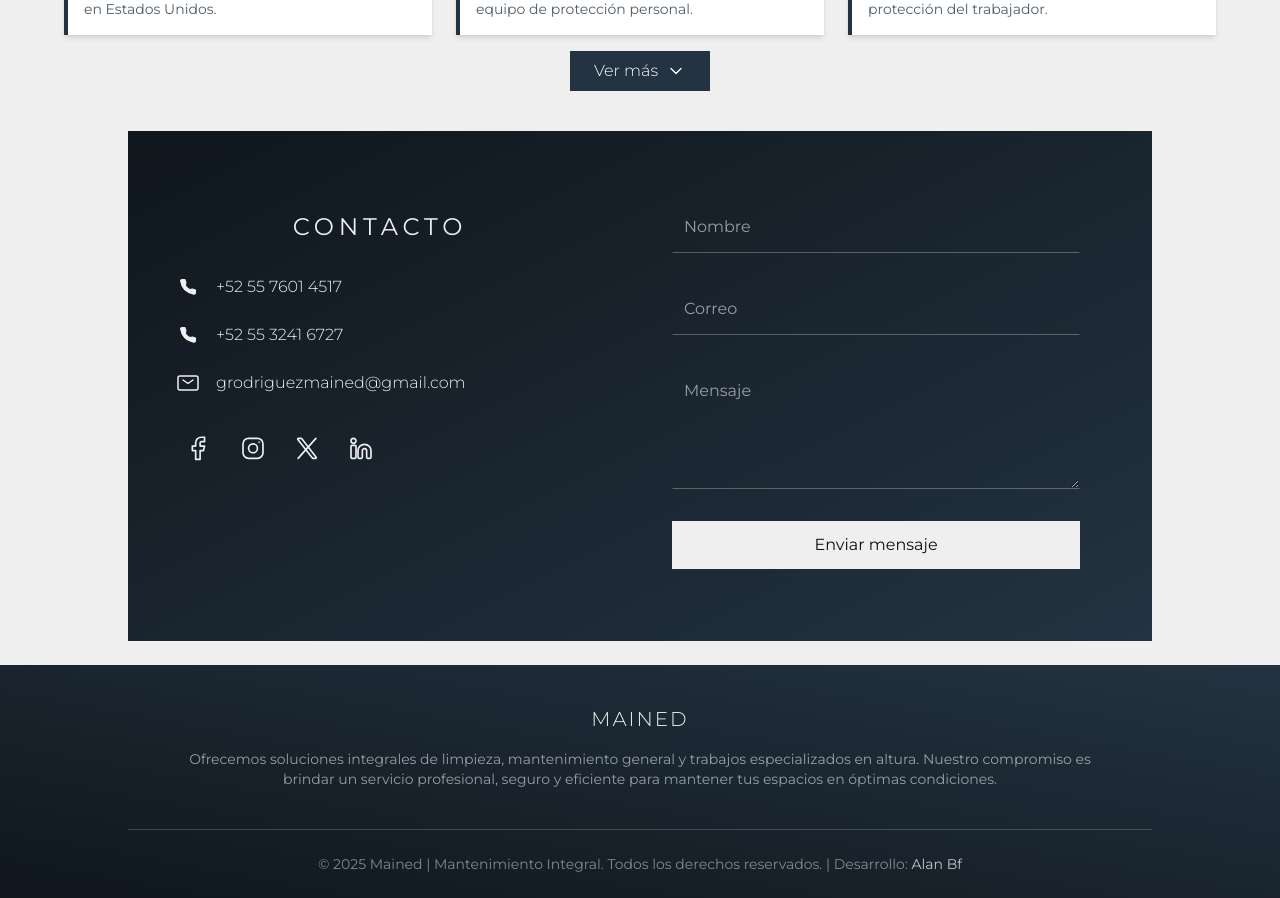
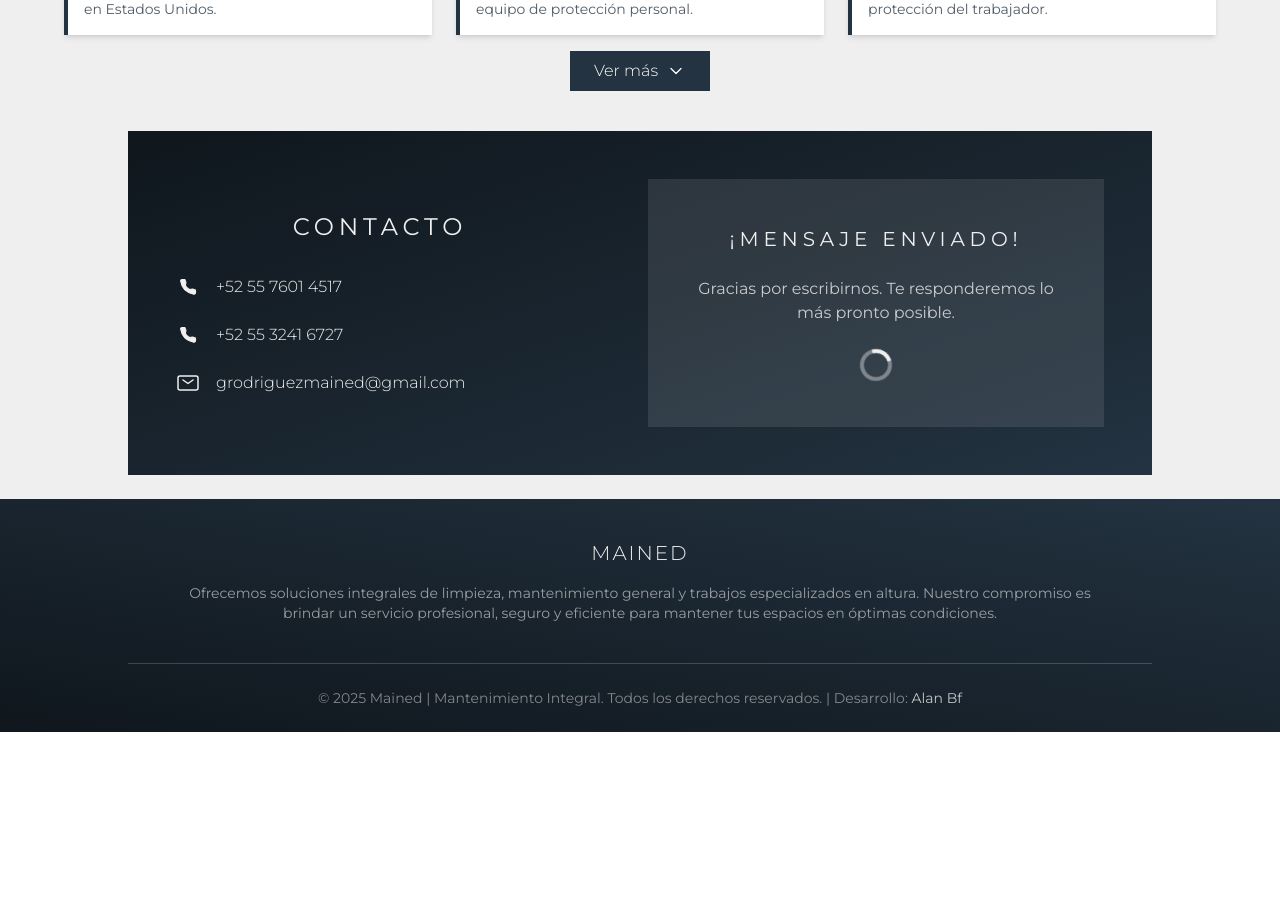
Before and after one commit to Alnn7Bf/Mained, a React (Vite) app: page / in a window 1280 px wide. Shown: the part 2200-3098 px from the top of the page. After the commit the page ends 2932 px from the top, so only its background shows below. Built offline with nearby package versions, Linux system fonts and the light colour scheme.

Commit message:
Se agregó funcionalidad de envío de formulario

```diff
--- a/src/sections/Contact.jsx
+++ b/src/sections/Contact.jsx
@@ -1,6 +1,35 @@
+import { useState } from "react"
 import { Phone , Mail, Facebook, Instagram, XTwitter, LinkedIn} from "../components/Icons"
 
 function Contact() {
+  const [name, setName] = useState('');
+  const [email, setEmail] = useState('');
+  const [phone, setPhone] = useState('');
+  const [message, setMessage] = useState('');
+  const [formSubmitted, setFormSubmitted] = useState(true);
+
+  const handleSubmit = async (e) => {
+    e.preventDefault();
+    setFormSubmitted(true);
+
+    try {
+      const res = await fetch("https://formspree.io/f/endpoint", {
+        method: "POST",
+        headers: { "Accept": "application/json" },
+        body: new FormData(e.target)
+      });
+    } catch(error) {
+      console.error("Error uncaught", error);
+    }
+
+    setTimeout(() => {
+      setName('');
+      setEmail('');
+      setPhone('');
+      setMessage('');
+      setFormSubmitted(false);
+    }, 3000);
+  }
 
   return (
     <>
@@ -22,7 +51,7 @@ function Contact() {
               </div>
               <p className="font-light cursor-text break-all">grodriguezmained@gmail.com</p>
             </div>
-            <div className="flex flex-row gap-4 md:gap-2 justify-center md:justify-start">
+            {/* <div className="flex flex-row gap-4 md:gap-2 justify-center md:justify-start">
               <a href="https://www.facebook.com" target="_blank" rel="noopener noreferrer" className="p-2 cursor-pointer rounded-global hover:text-primary hover:bg-light transition-colors duration-200">
                 <Facebook size={20}/>
               </a>
@@ -35,9 +64,19 @@ function Contact() {
               <a href="https://www.linkedin.com" target="_blank" rel="noopener noreferrer" className="p-2 cursor-pointer rounded-global hover:text-primary hover:bg-light transition-colors duration-200">
                 <LinkedIn size={20}/>
               </a>
+            </div> */}
           </div>
+          {
+            formSubmitted? (
+              <div className="flex flex-col bg-light/10 justify-center items-center text-center gap-6 flex-1 p-6">
+                <h3 className="text-xl tracking-title text-light">¡MENSAJE ENVIADO!</h3>
+                <p className="text-light/80 max-w-sm">
+                  Gracias por escribirnos. Te responderemos lo más pronto posible.
+                </p>
+                <div className="w-8 h-8 border-4 border-light/40 border-t-light rounded-full animate-spin"></div>
               </div>
-          <form action="" method="POST" className="flex flex-col gap-8 flex-1 rounded-global p-0 md:p-6">
+            ) : (
+              <form onSubmit={handleSubmit} className="flex flex-col gap-8 flex-1 p-0 md:p-6">
                 <div className="relative">
                   <input type="text" name="name" className="peer block w-full border border-transparent border-b-light/30 p-3 rounded-global outline-none" id="name" placeholder=" " autoComplete="off" required/>
                   <label htmlFor="name" className="absolute cursor-text text-light/60 peer-focus:text-light left-3 top-3 peer-focus:-top-6 peer-focus:left-1 peer-focus:text-sm peer-not-placeholder-shown:-top-6 peer-not-placeholder-shown:left-1 peer-not-placeholder-shown:text-sm transition-all duration-300">Nombre</label>
@@ -47,11 +86,17 @@ function Contact() {
                   <label htmlFor="email" className="absolute cursor-text text-light/60 peer-focus:text-light left-3 top-3 peer-focus:-top-6 peer-focus:left-1 peer-focus:text-sm peer-not-placeholder-shown:-top-6 peer-not-placeholder-shown:left-1 peer-not-placeholder-shown:text-sm transition-all duration-300">Correo</label>
                 </div>
                 <div className="relative">
+                  <input type="tel" name="phone" className="peer block w-full border border-transparent border-b-light/30 p-3 rounded-global outline-none" id="phone" inputMode="numeric" placeholder=" " autoComplete="off" required/>
+                  <label htmlFor="phone" className="absolute cursor-text text-light/60 peer-focus:text-light left-3 top-3 peer-focus:-top-6 peer-focus:left-1 peer-focus:text-sm peer-not-placeholder-shown:-top-6 peer-not-placeholder-shown:left-1 peer-not-placeholder-shown:text-sm transition-all duration-300">Teléfono</label>
+                </div>
+                <div className="relative">
                   <textarea name="message" rows="4" className="peer block w-full border border-transparent border-b-light/30 p-3 rounded-global outline-none" id="message" placeholder=" " required></textarea>
                   <label htmlFor="message" className="absolute cursor-text text-light/60 peer-focus:text-light left-3 top-3 peer-focus:-top-6 peer-focus:left-1 peer-focus:text-sm peer-not-placeholder-shown:-top-6 peer-not-placeholder-shown:left-1 peer-not-placeholder-shown:text-sm transition-all duration-300">Mensaje</label>
                 </div>
                 <button type="submit" className="w-full bg-light text-dark py-3 rounded-global hover:bg-light/80 transition duration-200">Enviar mensaje</button>
               </form>
+            )
+          }
         </div>
       </section>
     </>
```
Lines whose indentation alone changed are shown as unchanged.
